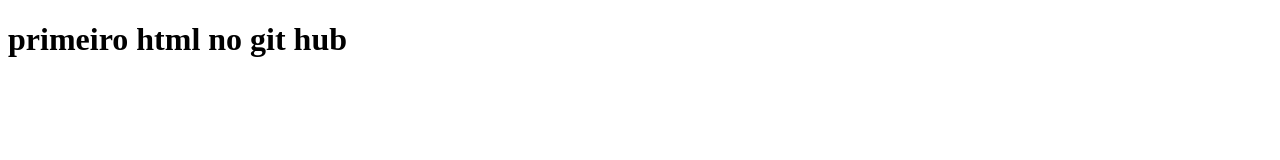
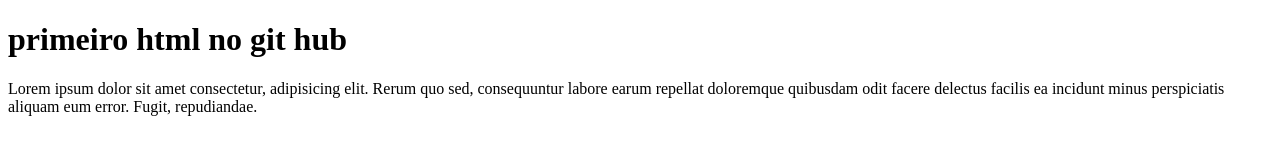
Before and after one commit to kastaroth/teste-git, a plain HTML site: page index.html in a window 1280 px wide. Drawn offline with Linux system fonts and the light colour scheme.

Commit message:
inclusao de paragrafo

```diff
--- a/index.html
+++ b/index.html
@@ -8,5 +8,6 @@
 </head>
 <body>
  <h1>primeiro html no git hub</h1>
+ Lorem ipsum dolor sit amet consectetur, adipisicing elit. Rerum quo sed, consequuntur labore earum repellat doloremque quibusdam odit facere delectus facilis ea incidunt minus perspiciatis aliquam eum error. Fugit, repudiandae.
 </body>
 </html>
```
